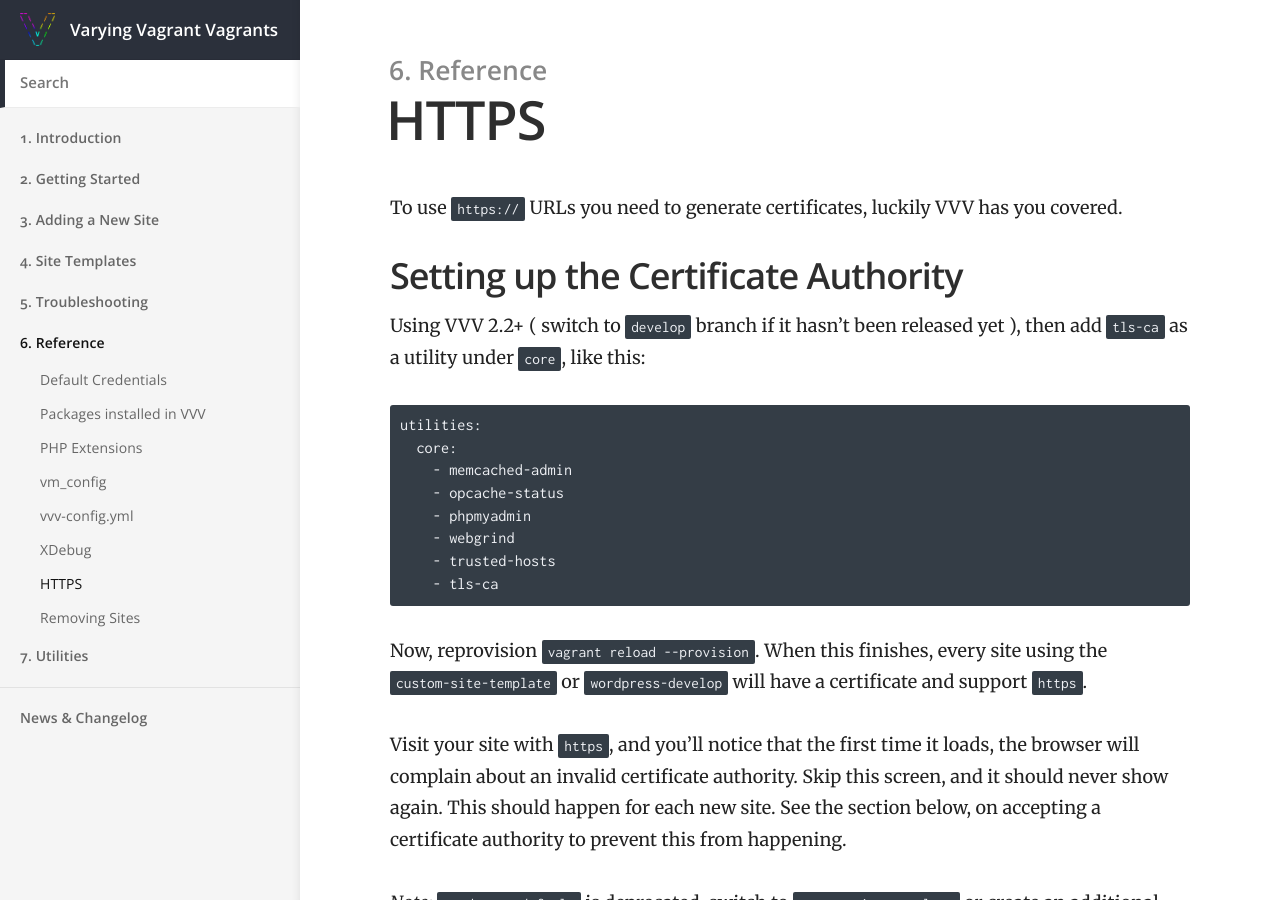
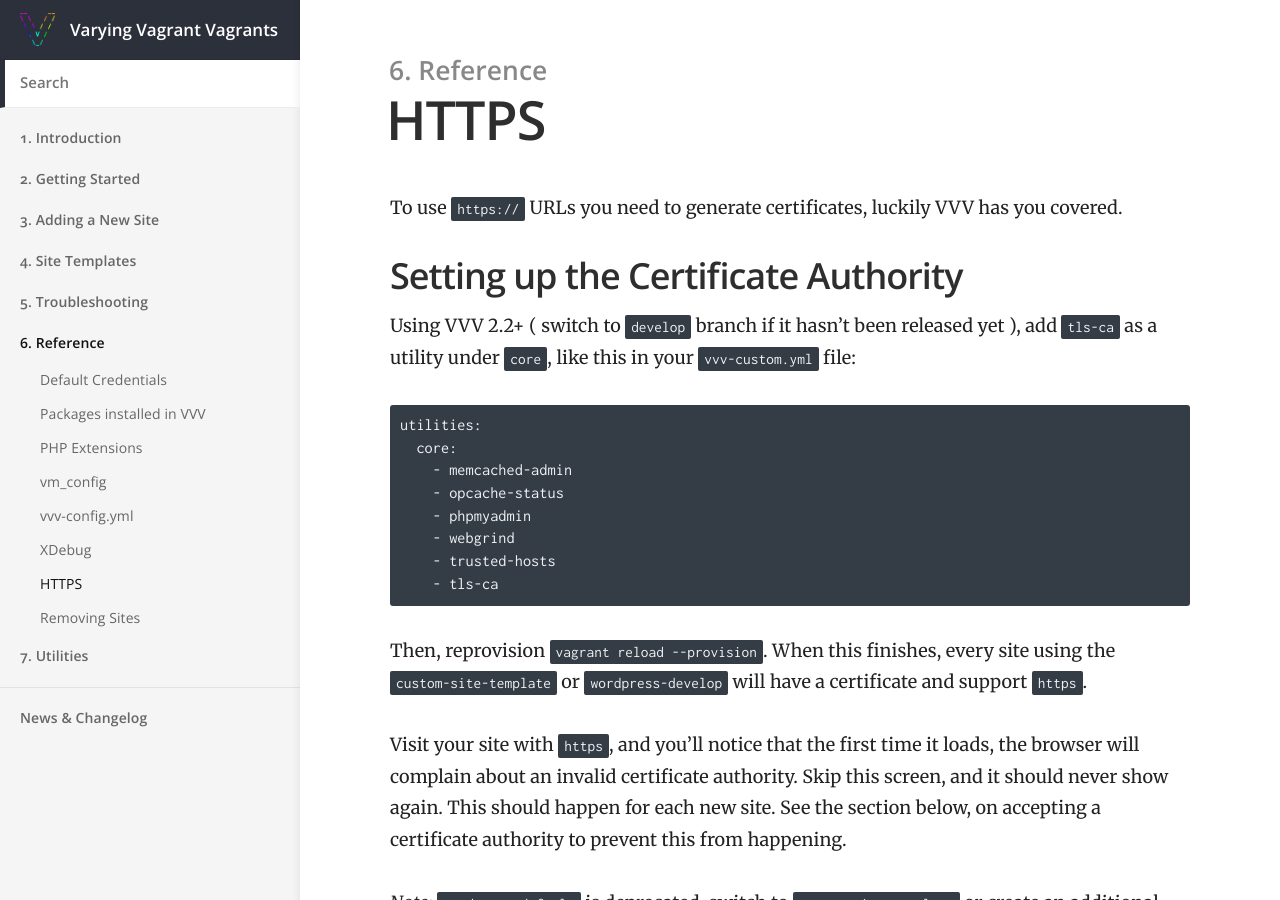
Before and after one commit to Varying-Vagrant-Vagrants/varyingvagrantvagrants.org, a Jekyll site: the page built from docs/en-US/https/index.md, in a window 1280 px wide and 900 px high. Built offline with Jekyll 4.4.1, drawn with Linux system fonts in a browser that asks for light colours.

````diff
--- a/docs/en-US/references/https.md
+++ b/docs/en-US/https/index.md
@@ -10,7 +10,7 @@ To use `https://` URLs you need to generate certificates, luckily VVV has you co
 
 ## Setting up the Certificate Authority
 
-Using VVV 2.2+ ( switch to `develop` branch if it hasn't been released yet ), then add `tls-ca` as a utility under `core`, like this:
+Using VVV 2.2+ ( switch to `develop` branch if it hasn't been released yet ), add `tls-ca` as a utility under `core`, like this in your `vvv-custom.yml` file:
 
 ```YAML
 utilities:
@@ -23,7 +23,7 @@ utilities:
     - tls-ca
 ```
 
-Now, reprovision `vagrant reload --provision`. When this finishes, every site using the `custom-site-template` or `wordpress-develop` will have a certificate and support `https`.
+Then, reprovision `vagrant reload --provision`. When this finishes, every site using the `custom-site-template` or `wordpress-develop` will have a certificate and support `https`.
 
 Visit your site with `https`, and you'll notice that the first time it loads, the browser will complain about an invalid certificate authority. Skip this screen, and it should never show again. This should happen for each new site. See the section below, on accepting a certificate authority to prevent this from happening.
 
````
